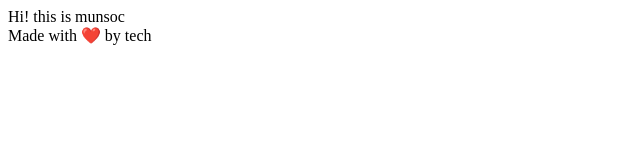
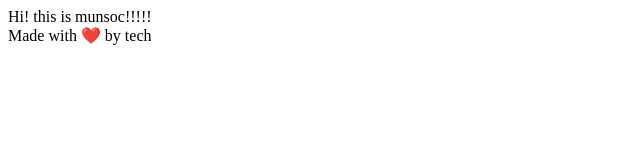
Before and after one commit to demoaccount1323/demo-repo, a plain HTML site: page index.html in a window 1280 px wide. Shown: the full height of the page, 0-640 px from the left. Drawn offline with Linux system fonts and the light colour scheme.

Commit message:
Update index.html

```diff
--- a/index.html
+++ b/index.html
@@ -6,7 +6,7 @@
     <title>Document</title>
 </head>
 <body>
-    Hi! this is munsoc
+    Hi! this is munsoc!!!!!
     <footer>
         Made with ❤️ by tech
     </footer>
```
